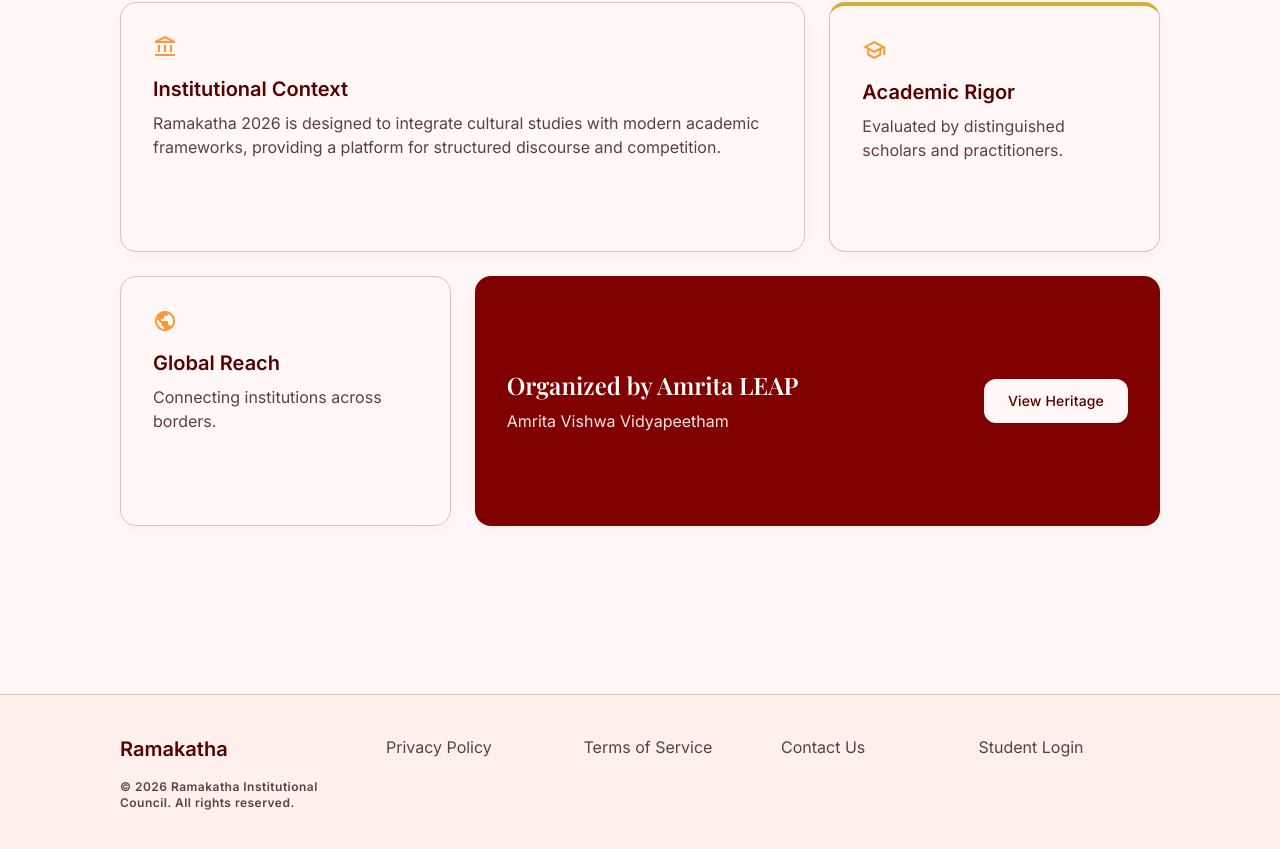
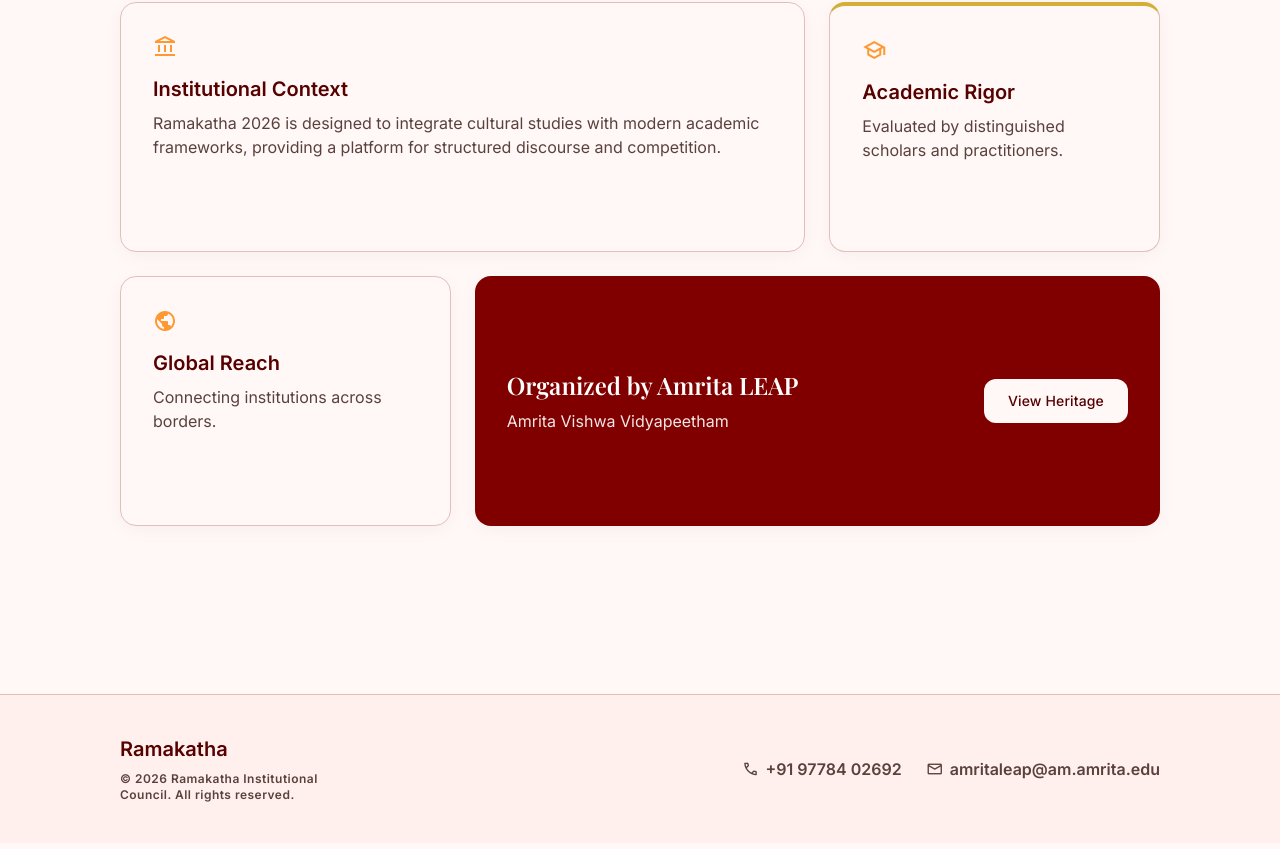
Before and after one commit to flykrth/ramakatha, a Next.js app: page / in a window 1280 px wide. Shown: the part 1106-1955 px from the top of the page. Built offline with nearby package versions, Linux system fonts and the light colour scheme; no server answers.

Commit message:
Refactor: remove search/filters, fix event card layout cutoff, replace footer links with contact details, and display registration IDs on dashboard

```diff
--- a/src/app/register/page.tsx
+++ b/src/app/register/page.tsx
@@ -390,19 +390,15 @@
           <div className="col-span-1 md:col-span-4 mb-4">
             <div className="text-title-lg font-title-lg text-primary font-bold">Ramakatha 2026</div>
           </div>
-          <div className="col-span-1 md:col-span-3 flex flex-wrap gap-4 md:gap-8">
-            <Link href="#" className="text-label-sm font-label-sm text-on-surface-variant hover:text-secondary transition-colors focus:underline">
-              Privacy Policy
-            </Link>
-            <Link href="#" className="text-label-sm font-label-sm text-on-surface-variant hover:text-secondary transition-colors focus:underline">
-              Terms of Service
-            </Link>
-            <Link href="#" className="text-label-sm font-label-sm text-on-surface-variant hover:text-secondary transition-colors focus:underline">
-              Contact Us
-            </Link>
-              <Link href="#" className="text-label-sm font-label-sm text-on-surface-variant hover:text-secondary transition-colors focus:underline">
-                Student Login
-              </Link>
+          <div className="col-span-1 md:col-span-3 flex flex-wrap gap-6 md:justify-end text-body-md font-body-md text-on-surface-variant">
+            <a href="tel:+919778402692" className="hover:text-primary transition-colors flex items-center gap-1.5 font-semibold">
+              <span className="material-symbols-outlined" style={{ fontSize: '18px' }}>phone</span>
+              +91 97784 02692
+            </a>
+            <a href="mailto:amritaleap@am.amrita.edu" className="hover:text-primary transition-colors flex items-center gap-1.5 font-semibold">
+              <span className="material-symbols-outlined" style={{ fontSize: '18px' }}>mail</span>
+              amritaleap@am.amrita.edu
+            </a>
           </div>
           <div className="col-span-1 md:col-span-4 mt-4 text-body-md font-body-md text-on-surface-variant">
             © 2026 Ramakatha Institutional Council. All rights reserved.
--- a/src/components/dashboard/DashboardContent.tsx
+++ b/src/components/dashboard/DashboardContent.tsx
@@ -152,6 +152,10 @@
                         <span className="material-symbols-outlined text-sm">explore</span>
                         Submission Mode: {reg.competitions.venue}
                       </p>
+                      <p className="text-body-md font-body-md text-on-surface-variant flex items-center gap-2 mt-1">
+                        <span className="material-symbols-outlined text-sm">fingerprint</span>
+                        Registration ID: <span className="font-mono font-bold text-primary">{reg.registration_id}</span>
+                      </p>
                     </div>
                     <span className="bg-secondary-container/10 text-secondary-container text-label-sm font-label-sm px-3 py-1 rounded-full border border-secondary-container/20 font-bold uppercase shrink-0">
                       {reg.status}
--- a/src/components/layout/Footer.tsx
+++ b/src/components/layout/Footer.tsx
@@ -3,26 +3,22 @@
 export default function Footer() {
   return (
     <footer className="bg-surface-container-low dark:bg-surface-container-highest border-t border-outline-variant w-full mt-xl">
-      <div className="grid grid-cols-1 md:grid-cols-4 gap-gutter px-margin-mobile md:px-margin-desktop py-lg max-w-max-width mx-auto">
+      <div className="grid grid-cols-1 md:grid-cols-4 gap-gutter px-margin-mobile md:px-margin-desktop py-lg max-w-max-width mx-auto items-center">
         <div className="md:col-span-1 mb-4 md:mb-0">
-          <h4 className="text-title-lg font-title-lg text-primary mb-4 font-bold">Ramakatha</h4>
+          <h4 className="text-title-lg font-title-lg text-primary mb-2 font-bold">Ramakatha</h4>
           <p className="text-label-sm font-label-sm text-on-surface-variant">
             © 2026 Ramakatha Institutional Council. All rights reserved.
           </p>
         </div>
-        <div className="md:col-span-3 grid grid-cols-2 sm:grid-cols-4 gap-4">
-          <Link href="#" className="text-body-md font-body-md text-on-surface-variant hover:text-secondary transition-colors">
-            Privacy Policy
-          </Link>
-          <Link href="#" className="text-body-md font-body-md text-on-surface-variant hover:text-secondary transition-colors">
-            Terms of Service
-          </Link>
-          <Link href="#" className="text-body-md font-body-md text-on-surface-variant hover:text-secondary transition-colors">
-            Contact Us
-          </Link>
-          <Link href="#" className="text-body-md font-body-md text-on-surface-variant hover:text-secondary transition-colors">
-            Student Login
-          </Link>
+        <div className="md:col-span-3 flex flex-wrap gap-6 md:justify-end text-body-md font-body-md text-on-surface-variant">
+          <a href="tel:+919778402692" className="hover:text-primary transition-colors flex items-center gap-1.5 font-semibold">
+            <span className="material-symbols-outlined" style={{ fontSize: '18px' }}>phone</span>
+            +91 97784 02692
+          </a>
+          <a href="mailto:amritaleap@am.amrita.edu" className="hover:text-primary transition-colors flex items-center gap-1.5 font-semibold">
+            <span className="material-symbols-outlined" style={{ fontSize: '18px' }}>mail</span>
+            amritaleap@am.amrita.edu
+          </a>
         </div>
       </div>
     </footer>
```
Also changed, not shown: src/components/competitions/CompetitionsList.tsx (+13 -73 lines).
